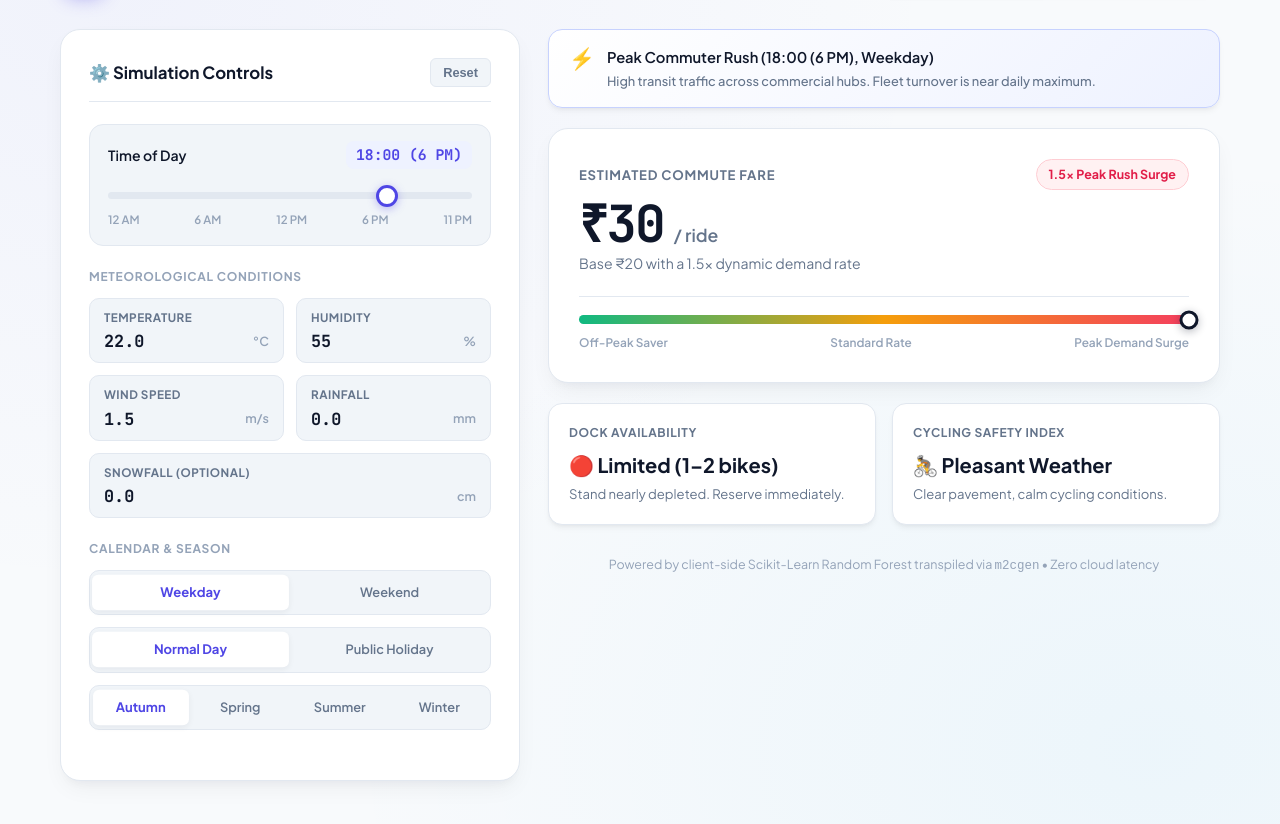
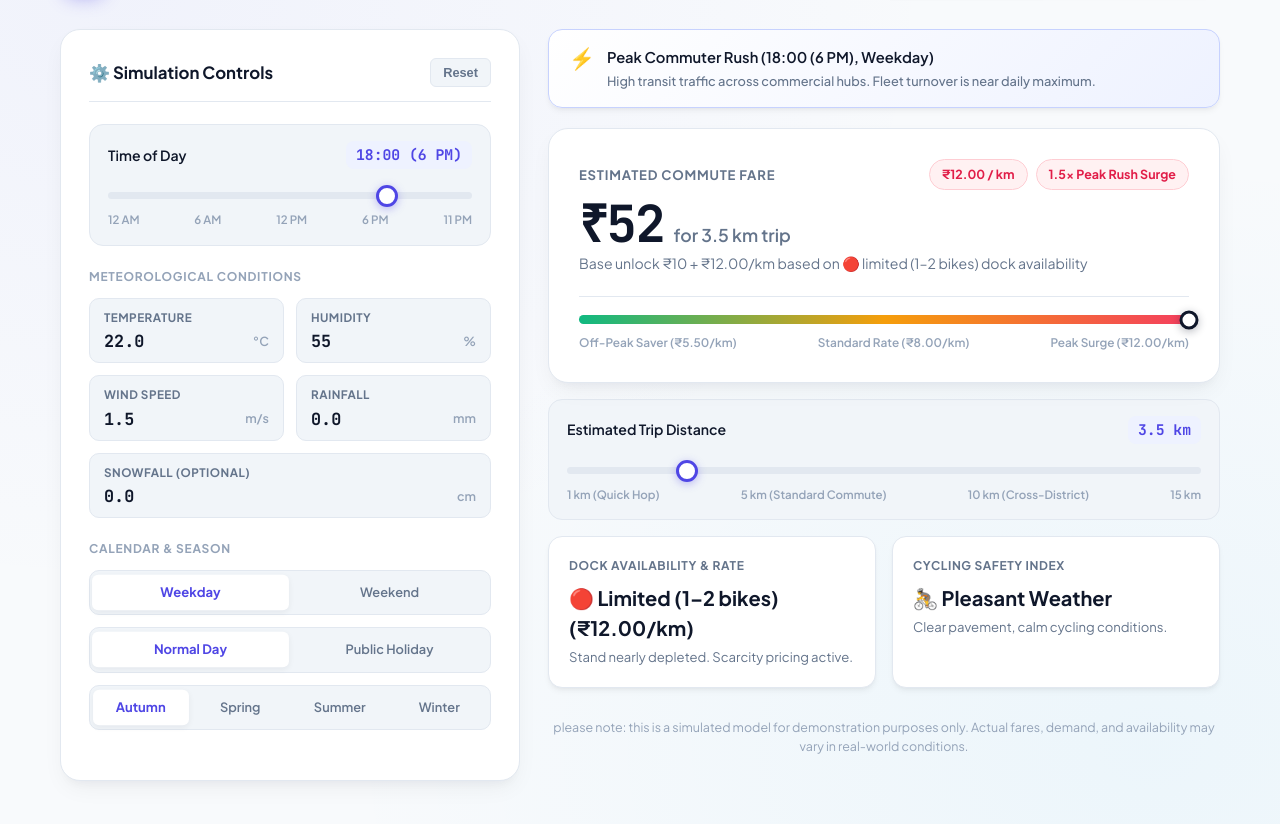
Before and after one commit to vmahammadakheel1401/seoul-bike-dashboard, a plain HTML site: page index.html in a window 1280 px wide. Shown: the part 94-918 px from the top of the page. Drawn offline with Linux system fonts and the light colour scheme.

Commit message:
Price Per Km feature is added

```diff
--- a/index.html
+++ b/index.html
@@ -490,6 +490,8 @@
             align-items: center;
             justify-content: space-between;
             margin-bottom: 8px;
+            flex-wrap: wrap;
+            gap: 8px;
         }
 
         .hero-title {
@@ -498,6 +500,12 @@
             text-transform: uppercase;
             letter-spacing: 0.06em;
             color: var(--text-muted);
+        }
+
+        .hero-badges-wrap {
+            display: flex;
+            align-items: center;
+            gap: 8px;
         }
 
         /* Pill status badges */
@@ -841,13 +849,16 @@
                     <div class="hero-card">
                         <div class="hero-top-row">
                             <span class="hero-title">Estimated Commute Fare</span>
-                            <span class="status-pill amber" id="rider-status-pill">1.5x Dynamic Surge</span>
+                            <div class="hero-badges-wrap">
+                                <span class="status-pill emerald" id="rider-rate-pill">₹8.00 / km</span>
+                                <span class="status-pill amber" id="rider-status-pill">1.5x Dynamic Surge</span>
+                            </div>
                         </div>
                         <div class="hero-number-wrap">
-                            <span class="hero-number" id="rider-fare">₹30</span>
-                            <span class="hero-unit">/ ride</span>
+                            <span class="hero-number" id="rider-fare">₹38</span>
+                            <span class="hero-unit" id="rider-fare-unit">for 3.5 km trip</span>
                         </div>
-                        <p class="hero-caption" id="rider-fare-caption">Standard ₹20 fare with 1.5x peak hour demand rate</p>
+                        <p class="hero-caption" id="rider-fare-caption">Base unlock ₹10 + ₹8.00/km based on dock availability</p>
 
                         <!-- Surge Meter -->
                         <div class="meter-container">
@@ -856,18 +867,33 @@
                                 <div class="meter-indicator" id="rider-meter-pin"></div>
                             </div>
                             <div class="meter-legend">
-                                <span>Off-Peak Saver</span>
-                                <span>Standard Rate</span>
-                                <span>Peak Demand Surge</span>
+                                <span>Off-Peak Saver (₹5.50/km)</span>
+                                <span>Standard Rate (₹8.00/km)</span>
+                                <span>Peak Surge (₹12.00/km)</span>
                             </div>
                         </div>
                     </div>
 
+                    <!-- Trip Distance Slider (Commuter Only) -->
+                    <div class="slider-wrapper" style="margin-top: 16px;">
+                        <div class="slider-header">
+                            <span class="slider-title">Estimated Trip Distance</span>
+                            <span class="slider-badge" id="distance-badge">3.5 km</span>
+                        </div>
+                        <input type="range" id="distance" min="1.0" max="15.0" step="0.5" value="3.5" oninput="runPrediction()">
+                        <div class="ticks">
+                            <span>1 km (Quick Hop)</span>
+                            <span>5 km (Standard Commute)</span>
+                            <span>10 km (Cross-District)</span>
+                            <span>15 km</span>
+                        </div>
+                    </div>
+
                     <!-- 2-Card Bento Row -->
-                    <div class="bento-row" style="margin-top: 20px;">
+                    <div class="bento-row" style="margin-top: 16px;">
                         <div class="bento-tile">
-                            <div class="bento-header">Dock Availability</div>
-                            <div class="bento-value" id="rider-dock-val">🟡 Moderate</div>
+                            <div class="bento-header">Dock Availability & Rate</div>
+                            <div class="bento-value" id="rider-dock-val">🟡 Moderate (₹8.00/km)</div>
                             <div class="bento-description" id="rider-dock-desc">3–5 bikes typically at stand</div>
                         </div>
                         <div class="bento-tile">
@@ -919,7 +945,7 @@
                 </div>
 
                 <p class="footer-caption">
-                    Powered by client-side Scikit-Learn Random Forest transpiled via <code>m2cgen</code> • Zero cloud latency
+                        please note: this is a simulated model for demonstration purposes only. Actual fares, demand, and availability may vary in real-world conditions.
                 </p>
             </section>
         </div>
@@ -930,7 +956,7 @@
 
     <script>
         let currentTab = 'rider';
-        let currentFareDisplay = 30;
+        let currentFareDisplay = 38;
         let currentDemandDisplay = 1107;
         let animationFrameId = null;
 
@@ -953,7 +979,7 @@
         function animateValue(elementId, startVal, endVal, prefix = '') {
             const el = document.getElementById(elementId);
             const startTime = performance.now();
-            const duration = 300; // ms
+            const duration = 250; // ms
 
             function frame(now) {
                 const progress = Math.min((now - startTime) / duration, 1);
@@ -970,6 +996,14 @@
         function runPrediction() {
             const hour = parseInt(document.getElementById('hour').value, 10);
             document.getElementById('hour-badge').innerText = formatHour(hour);
+
+            // Read Trip Distance (for dynamic per-km pricing)
+            const distanceInput = document.getElementById('distance');
+            const distance = distanceInput ? (parseFloat(distanceInput.value) || 3.5) : 3.5;
+            const distanceBadge = document.getElementById('distance-badge');
+            if (distanceBadge) {
+                distanceBadge.innerText = distance.toFixed(1) + ' km';
+            }
 
             const temp = parseFloat(document.getElementById('temp').value) || 0;
             const humidity = Math.min(100, Math.max(0, parseFloat(document.getElementById('humidity').value) || 0));
@@ -1027,48 +1061,61 @@
                 document.getElementById('narrative-headline').innerText = narrativeHeadline;
                 document.getElementById('narrative-details').innerText = narrativeDetails;
 
-                // 2. Rider Pricing & Availability Logic
-                const BASE_FARE = 20;
-                let multiplier = 1.0;
+                // 2. Dynamic Price Per Km based on Bike Availability
+                const BASE_UNLOCK_FEE = 10; // Fixed base unlock in ₹
+                let ratePerKm = 8.0;        // Dynamic rate in ₹/km
+                let surgeMultText = '1.0x Regular Rate';
                 let pillClass = 'status-pill emerald';
-                let pillText = '1.0x Standard Rate';
+                let ratePillClass = 'status-pill emerald';
                 let dockVal = '🟢 High';
                 let dockDesc = '8+ bikes ready at station';
 
                 if (demand >= 900) {
-                    multiplier = 1.5;
+                    // Low Bike Availability -> Scarcity Surge
+                    ratePerKm = 12.0;
                     pillClass = 'status-pill rose';
-                    pillText = '1.5x Peak Rush Surge';
+                    ratePillClass = 'status-pill rose';
+                    surgeMultText = '1.5x Peak Rush Surge';
                     dockVal = '🔴 Limited (1–2 bikes)';
-                    dockDesc = 'Stand nearly depleted. Reserve immediately.';
+                    dockDesc = 'Stand nearly depleted. Scarcity pricing active.';
                 } else if (demand >= 450) {
-                    multiplier = 1.2;
+                    // Moderate Bike Availability -> Standard Rate
+                    ratePerKm = 8.0;
                     pillClass = 'status-pill amber';
-                    pillText = '1.2x Moderate Rate';
+                    ratePillClass = 'status-pill amber';
+                    surgeMultText = '1.2x Moderate Rate';
                     dockVal = '🟡 Moderate (3–5 bikes)';
-                    dockDesc = 'Steady dock turnover. Short wait times.';
+                    dockDesc = 'Steady dock turnover. Balanced fleet.';
                 } else {
-                    multiplier = 0.9;
+                    // High Bike Availability -> Off-Peak Discount
+                    ratePerKm = 5.5;
                     pillClass = 'status-pill emerald';
-                    pillText = '0.9x Off-Peak Saver';
+                    ratePillClass = 'status-pill emerald';
+                    surgeMultText = '0.9x Off-Peak Saver';
                     dockVal = '🟢 High (8+ bikes ready)';
-                    dockDesc = 'Abundant bikes. Immediate dock release.';
+                    dockDesc = 'Abundant bikes. Saver discount applied.';
                 }
 
-                const targetFare = Math.round(BASE_FARE * multiplier);
+                // Two-part tariff: Total = Base Unlock + (Distance * RatePerKm)
+                const targetFare = Math.round(BASE_UNLOCK_FEE + (distance * ratePerKm));
                 animateValue('rider-fare', currentFareDisplay, targetFare, '₹');
                 currentFareDisplay = targetFare;
 
+                document.getElementById('rider-fare-unit').innerText = `for ${distance.toFixed(1)} km trip`;
                 document.getElementById('rider-fare-caption').innerText =
-                    multiplier === 1.0
-                        ? `Standard ₹${BASE_FARE} rate with normal availability`
-                        : `Base ₹${BASE_FARE} with a ${multiplier}x dynamic demand rate`;
+                    `Base unlock ₹${BASE_UNLOCK_FEE} + ₹${ratePerKm.toFixed(2)}/km based on ${dockVal.toLowerCase()} dock availability`;
+
+                const riderRatePill = document.getElementById('rider-rate-pill');
+                if (riderRatePill) {
+                    riderRatePill.className = ratePillClass;
+                    riderRatePill.innerText = `₹${ratePerKm.toFixed(2)} / km`;
+                }
 
                 const riderPill = document.getElementById('rider-status-pill');
                 riderPill.className = pillClass;
-                riderPill.innerText = pillText;
+                riderPill.innerText = surgeMultText;
 
-                document.getElementById('rider-dock-val').innerText = dockVal;
+                document.getElementById('rider-dock-val').innerText = `${dockVal} (₹${ratePerKm.toFixed(2)}/km)`;
                 document.getElementById('rider-dock-desc').innerText = dockDesc;
 
                 const riderMeterPct = Math.min(100, Math.max(0, (demand / 1250) * 100));
@@ -1130,6 +1177,9 @@
 
         function resetDefaults() {
             document.getElementById('hour').value = 18;
+            if (document.getElementById('distance')) {
+                document.getElementById('distance').value = 3.5;
+            }
             document.getElementById('temp').value = 22.0;
             document.getElementById('humidity').value = 55;
             document.getElementById('wind').value = 1.5;
```
